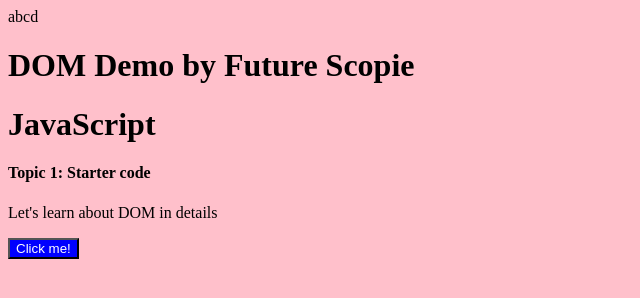
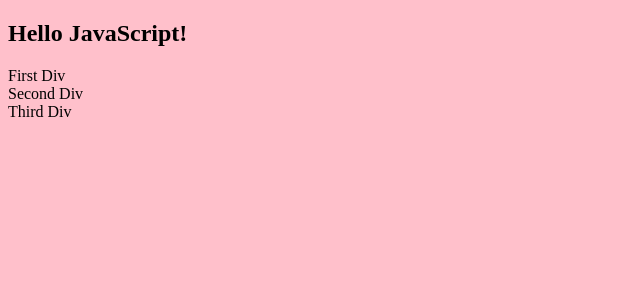
Before and after one commit to Deep2804/Programming_Languages, a plain HTML site: page Javascript/Lecture 6/index.html in a window 1280 px wide. Shown: the whole page, without its empty margins (0-640 px from the left). Drawn offline with Linux system fonts and the light colour scheme.

Commit message:
index file updated

```diff
--- a/Javascript/Lecture 6/index.html
+++ b/Javascript/Lecture 6/index.html
@@ -7,12 +7,29 @@
     <link rel="stylesheet" href="style.css">
 </head>
 <body>
-    <div>abcd</div>
+    <!-- <div>abcd</div>
     <h1 class="myClass">DOM Demo by Future Scopie</h1>
     <h1 class="myClass">JavaScript</h1>
     <h4 class="myClass">Topic 1: Starter code</h4>
     <p>Let's learn about DOM in details</p>
-    <button id="myId">Click me!</button>
-    <script src="script.js"></script>
+    <button id="myId">Click me!</button> -->
+
+    <!-- <h1 style="visibility: hidden;">Old Heading</h1>
+    <div>
+
+        <h3>Fruits</h3>
+        <ul>
+            <li>Mango</li>
+            <li>Litchi</li>
+            <li>Banana</li>
+        </ul>
+    </div> -->
+
+    <h2>Hello JavaScript!</h2>
+
+    <div class="box">First Div</div>
+    <div class="box">Second Div</div>
+    <div class="box">Third Div</div>
+    <script src="Practice_Question.js"></script>
 </body>
 </html>
```
